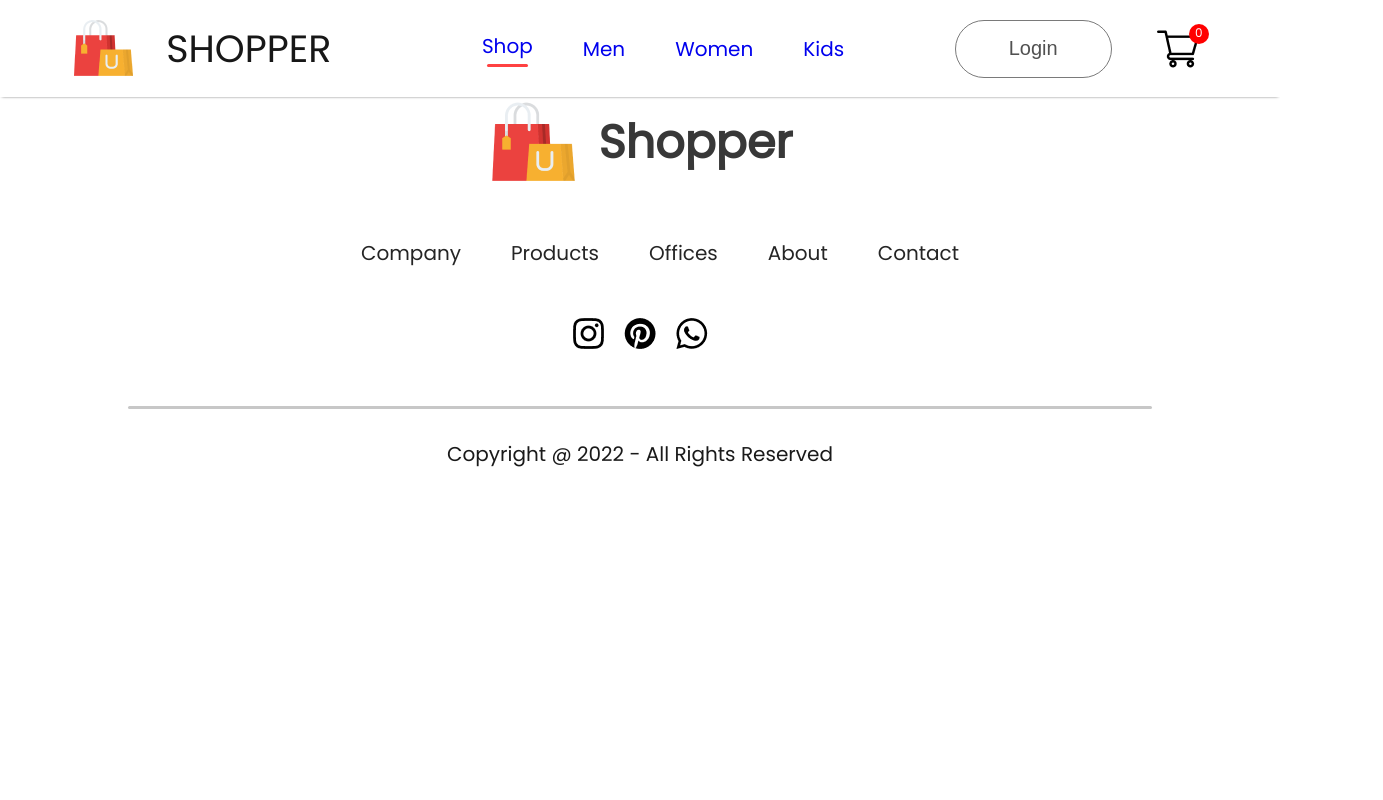
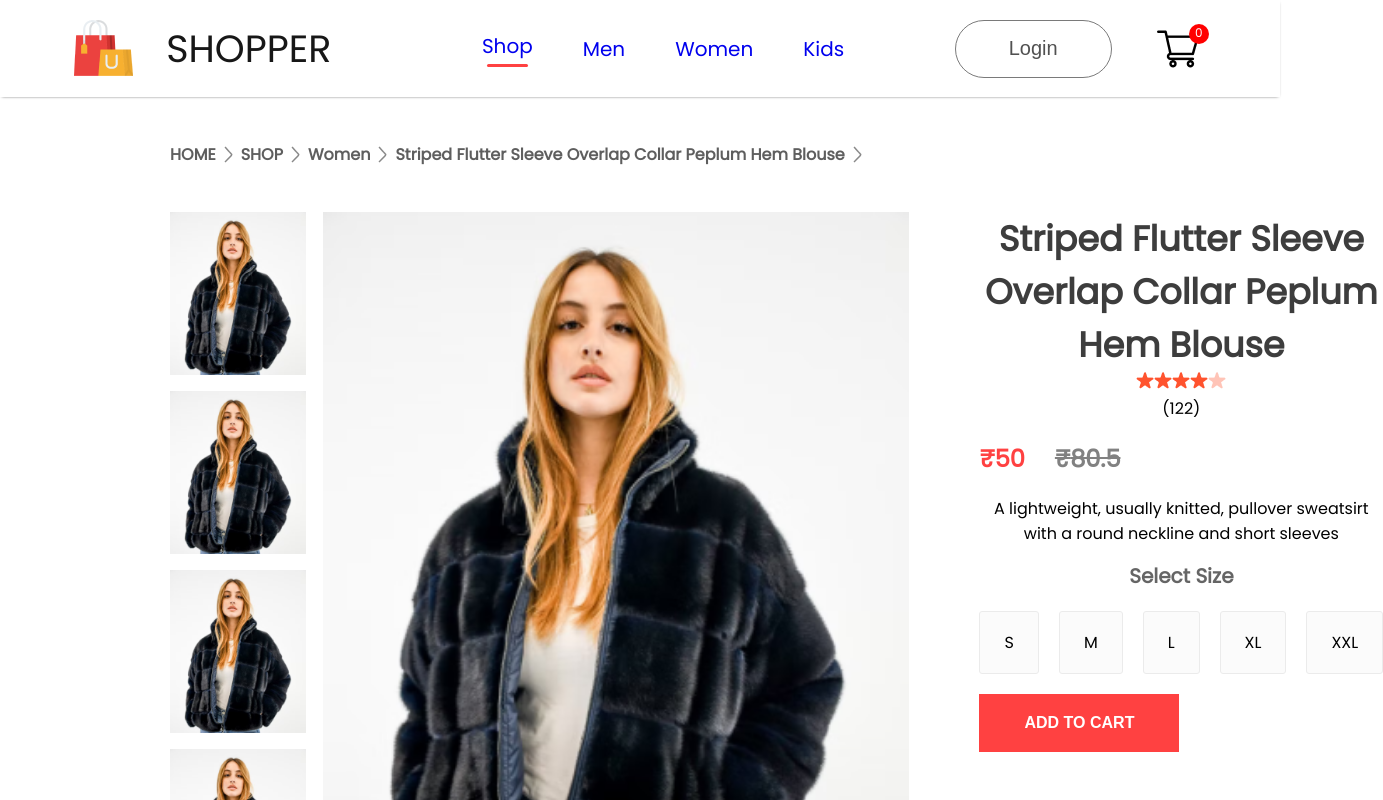
Before and after one commit to DileepChandra9597/E-Commerce-Website, a React (Create React App) app: page /product/1 in a window 1280 px wide. Shown: the top 800 px of the page, 1383 px wide, since content can reach past the window. Built offline with nearby package versions, Linux system fonts and the light colour scheme.

Commit message:
feat: added breadcrum and productDisplay pages

```diff
--- /dev/null
+++ b/src/Components/Breadcrum/Breadcrum.css
@@ -0,0 +1,10 @@
+.breadcrum{
+    display: flex;
+    align-items: center;
+    gap: 8px;
+    color: #5e5e5e;
+    font-size: 16px;
+    font-weight: 600;
+    margin: 45px 170px;
+    text-transform: capitalize;
+}
--- /dev/null
+++ b/src/Components/Breadcrum/Breadcrum.jsx
@@ -0,0 +1,14 @@
+import React from 'react'
+import './Breadcrum.css'
+import arrow_icon from '../Assets/breadcrum_arrow.png'
+
+const Breadcrum = (props) => {
+    const {product} = props;
+  return (
+    <div className='breadcrum'>
+      HOME <img src={arrow_icon} alt=''/> SHOP <img src={arrow_icon} alt=''/> {product.category} <img src={arrow_icon} alt=''/>  {product.name} <img src={arrow_icon} alt=''/>
+    </div>
+  )
+}
+
+export default Breadcrum
--- a/src/Components/Items/Item.css
+++ b/src/Components/Items/Item.css
@@ -7,7 +7,7 @@
 }
 .item p{
     text-align: left;
-    margin: 6px 28px;
+    margin: 6px 38px;
     font-size: 15px;
 }
 .item-prices{
@@ -18,6 +18,7 @@
     color: #374151;
     font-size: 18px;
     font-weight: 600;
+    margin-left: 10px;
 }
 .item-prices-old{
     color: #8c8c8c;
--- a/src/Components/Items/Item.jsx
+++ b/src/Components/Items/Item.jsx
@@ -1,10 +1,11 @@
 import React from 'react'
 import './Item.css'
+import { Link } from 'react-router-dom';
 
 const Item = (props) => {
   return (
     <div className='item'>
-      <img src={props.image} alt=''/>
+      <Link to={`/product/${props.id}`}><img src={props.image} alt=''/></Link>
       <p>{props.name}</p>
       <div className="item-prices">
         <div className="item-prices-new">
--- /dev/null
+++ b/src/Components/ProductDisplay/ProductDisplay.css
@@ -0,0 +1,88 @@
+.productdisplay{
+    display: flex;
+    margin: 0px 170px 100px;
+}
+.productdisplay-left{
+    display: flex;
+    gap: 17px;
+}
+.productdisplay-img-list{
+    display: flex;
+    flex-direction: column;
+    gap: 16px;
+}
+.productdisplay-img-list img{
+    height: 163px;
+}
+.productdisplay-main-img{
+    width: 586px;
+    height: 700px;
+}
+.productdisplay-right{
+    margin: 0px 70px;
+    display: flex;
+    flex-direction: column;
+}
+.productdisplay-right h1{
+    color: #3d3d3d;
+    font-size: 35px;
+    font-weight: 700;
+    align-items: flex-start;
+}
+.productdisplay-right-stars{
+    display: flex;
+    margin-top: 13px;
+    gap: 5px;
+    color: #1c1c1c;
+    font-size: 16px;
+}
+.productdisplay-right-prices{
+    display: flex;
+    margin: 20px 0px;
+    gap: 30px;
+    font-size: 24px;
+    font-weight: 700;
+}
+.productdisplay-right-prices-old{
+    color: #818181;
+    text-decoration: line-through;
+}
+.productdisplay-right-prices-new{
+    color: #ff4141;
+}
+.productdisplay-right-size h1{
+    margin-top: 15px;
+    color: #656565;
+    font-size: 20px;
+    font-weight: 600;
+}
+.productdisplay-right-sizes{
+    display: flex;
+    margin: 20px 0px;
+    gap: 20px;
+}
+.productdisplay-right-sizes div{
+    padding: 18px 24px;
+    background: #fbfbfb;
+    border: 1px solid #ebebeb;
+    border-radius: 3px;
+    cursor: pointer;
+}
+.productdisplay-right button{
+    padding: 20px 40px;
+    width: 200px;
+    font-size: 16px;
+    font-weight: 600;
+    color: white;
+    background: #ff4141;
+    margin-bottom: 40px;
+    border: none;
+    outline: none;
+    cursor: pointer;
+}
+.productdisplay-right-category{
+    margin-top: 10px;
+}
+.productdisplay-right-category span{
+    font-weight: 600;
+}
--- /dev/null
+++ b/src/Components/ProductDisplay/ProductDisplay.jsx
@@ -0,0 +1,57 @@
+import React from 'react'
+import './ProductDisplay.css'
+import star_icon from '../Assets/star_icon.png'
+import star_dull_icon from '../Assets/star_dull_icon.png'
+
+
+const ProductDisplay = (props) => {
+    const {product} = props
+  return (
+    <div className='productdisplay'>
+      <div className="productdisplay-left">
+        <div className="productdisplay-img-list">
+            <img src={product.image} alt='' />
+            <img src={product.image} alt='' />
+            <img src={product.image} alt='' />
+            <img src={product.image} alt='' />
+        </div>
+        <div className="productdisplay-img">
+            <img className='productdisplay-main-img' src={product.image} alt="" />
+        </div>
+      </div>
+      <div className="productdisplay-right">
+        <h1>{product.name}</h1>
+        <div className="productdisplay-right-star">
+            <img src={star_icon} alt="" />
+            <img src={star_icon} alt="" />
+            <img src={star_icon} alt="" />
+            <img src={star_icon} alt="" />
+            <img src={star_dull_icon} alt="" />
+            <p>(122)</p>
+        </div>
+        <div className="productdisplay-right-prices">
+            <div className="productdisplay-right-prices-new">₹{product.new_price}</div>
+            <div className="productdisplay-right-prices-old">₹{product.old_price}</div>
+        </div>
+        <div className="productdisplay-right-description">
+            A lightweight, usually knitted, pullover sweatsirt with a round neckline and short sleeves
+        </div>
+        <div className="productdisplay-right-size">
+            <h1>Select Size</h1>
+            <div className="productdisplay-right-sizes">
+                <div>S</div>
+                <div>M</div>
+                <div>L</div>
+                <div>XL</div>
+                <div>XXL</div>
+            </div>
+        </div>
+        <button>ADD TO CART</button>
+        <p className='productdisplay-right-category'><span>Category :</span>Women, T-Shirts, Crop-Top</p>
+        <p className='productdisplay-right-category'><span>Tags :</span>Modern, Latest</p>
+      </div>
+    </div>
+  )
+}
+
+export default ProductDisplay
--- a/src/Pages/Product.jsx
+++ b/src/Pages/Product.jsx
@@ -1,9 +1,17 @@
-import React from 'react'
+import React, { useContext } from 'react'
+import { ShopContext } from '../Context/ShopContext'
+import { useParams } from 'react-router-dom';
+import Breadcrum from '../Components/Breadcrum/Breadcrum';
+import ProductDisplay from '../Components/ProductDisplay/ProductDisplay';
 
 const Product = () => {
+  const {all_product} = useContext(ShopContext);
+  const {productId} = useParams();
+  const product = all_product.find((e)=>e.id === Number(productId))
   return (
     <div>
-
+      <Breadcrum product={product}/>
+      <ProductDisplay product={product }/>
     </div>
   )
 }
```
